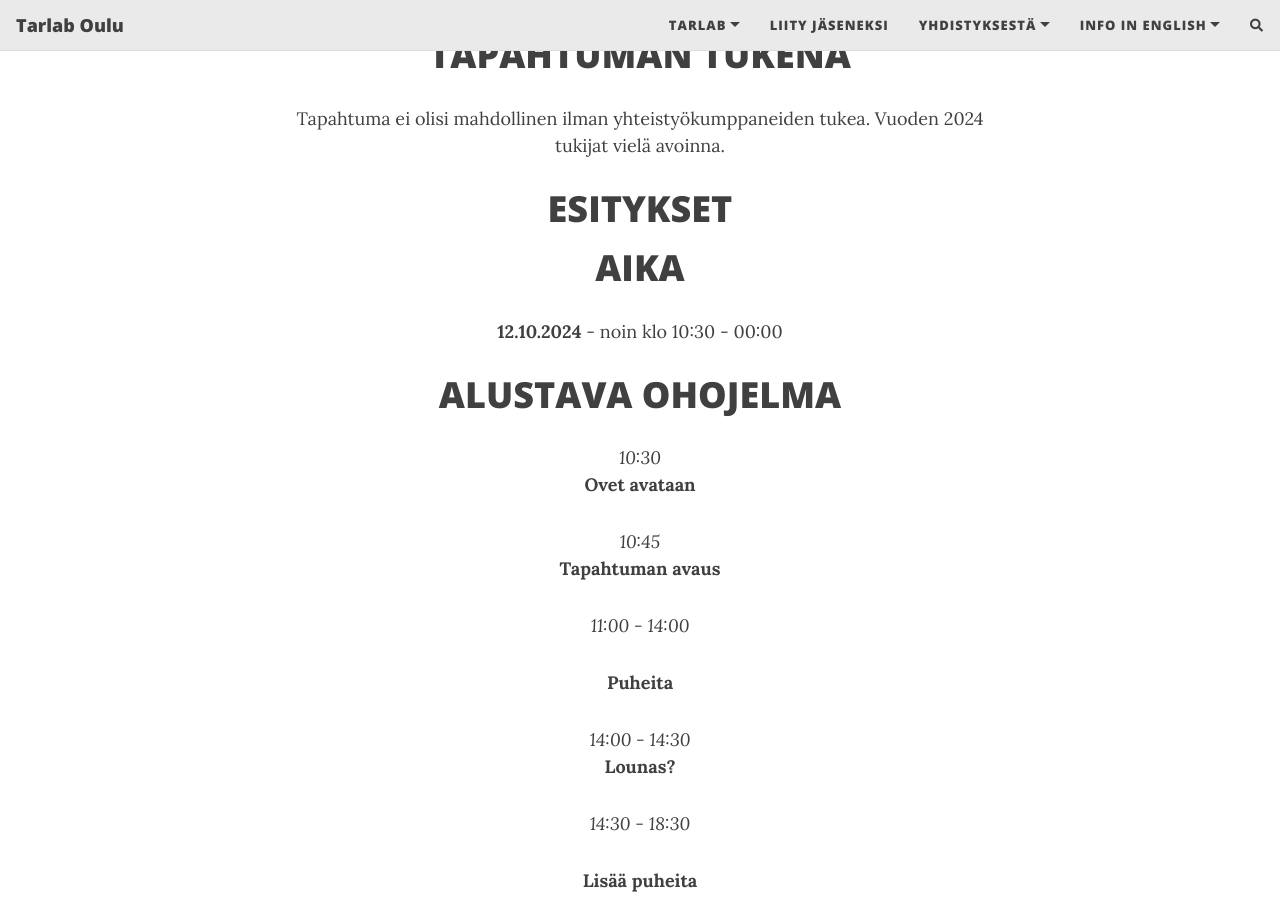
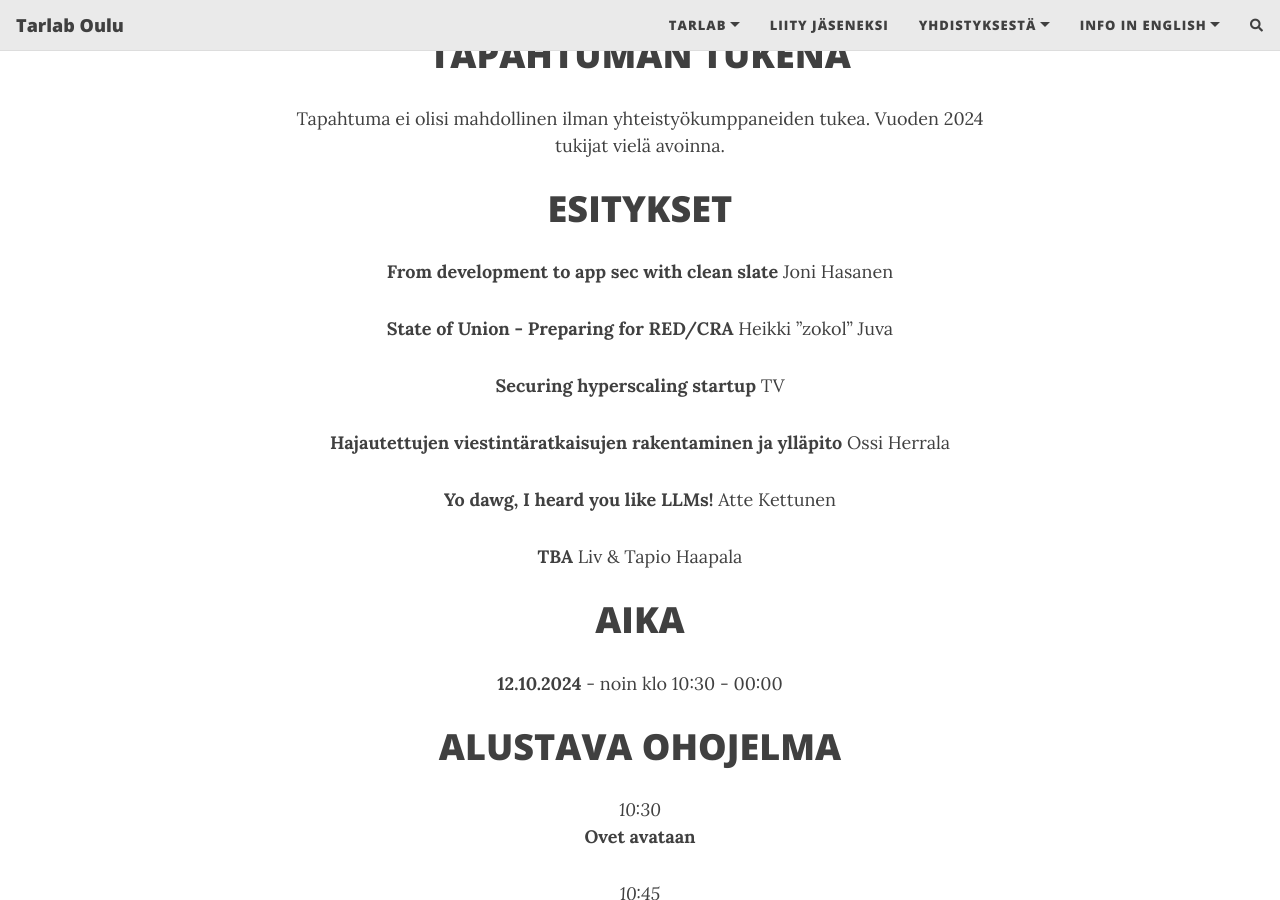
Before and after one commit to Tarlab/tarlab.github.io, a Jekyll site: the page built from _pages/HackAfterDark.md, in a window 1280 px wide and 900 px high, scrolled down 665 px. Built offline with Jekyll 4.4.1, drawn with Linux system fonts in a browser that asks for light colours; nearby versions of some CDN libraries; comment, search, counter and statistics services are not loaded.

Commit message:
Puhujat 2024

```diff
--- a/_pages/HackAfterDark.md
+++ b/_pages/HackAfterDark.md
@@ -13,6 +13,24 @@ Tapahtuma ei olisi mahdollinen ilman yhteistyökumppaneiden tukea.
 Vuoden 2024 tukijat vielä avoinna.
 
 # ESITYKSET
+
+**From development to app sec with clean slate**
+Joni Hasanen
+
+**State of Union - Preparing for RED/CRA**
+Heikki ”zokol” Juva
+
+**Securing hyperscaling startup**
+TV
+
+**Hajautettujen viestintäratkaisujen rakentaminen ja ylläpito**
+Ossi Herrala
+
+**Yo dawg, I heard you like LLMs!**
+Atte Kettunen
+
+**TBA**
+Liv & Tapio Haapala
 
 # AIKA
 **12.10.2024** - noin klo 10:30 - 00:00
```
